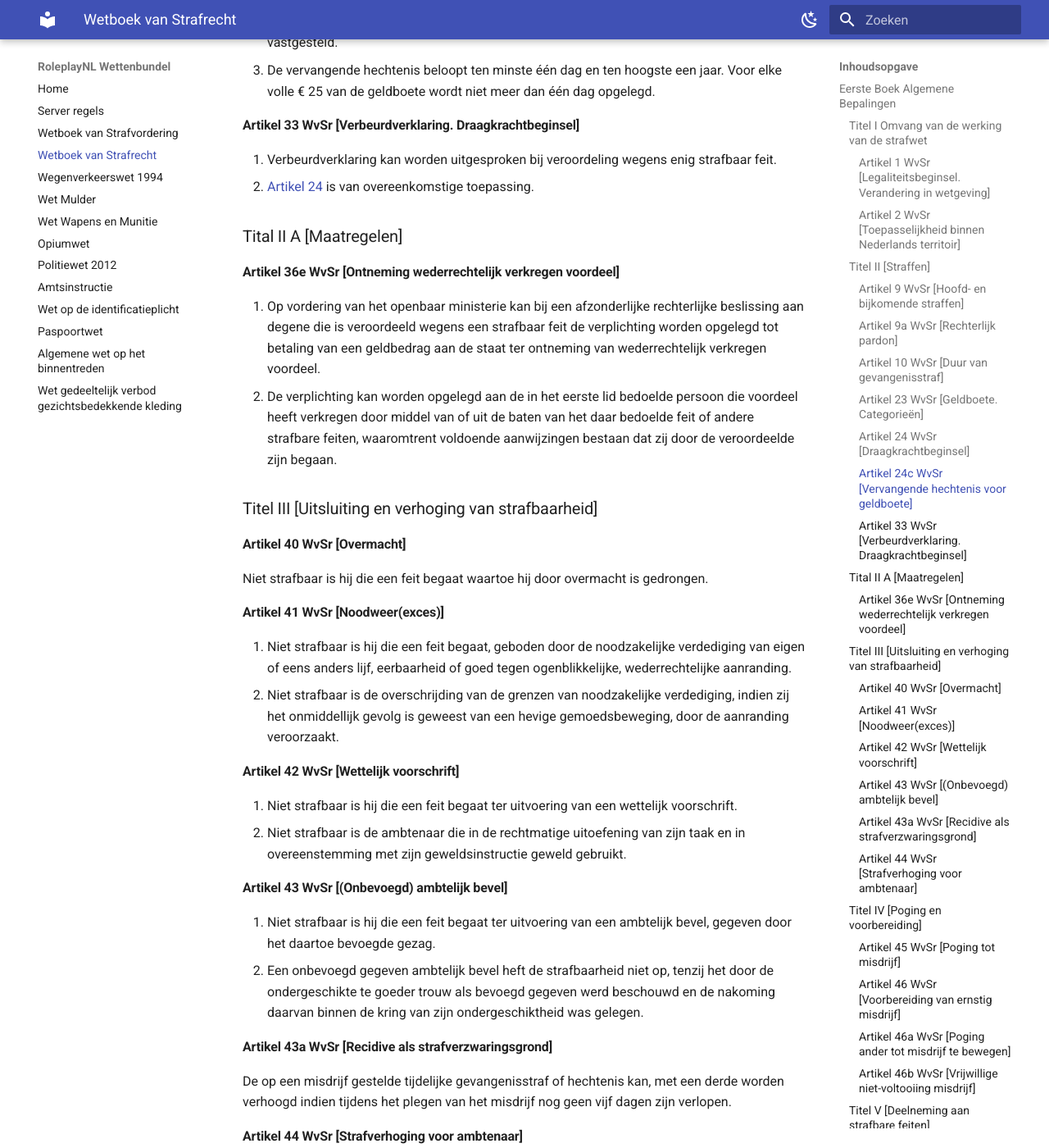
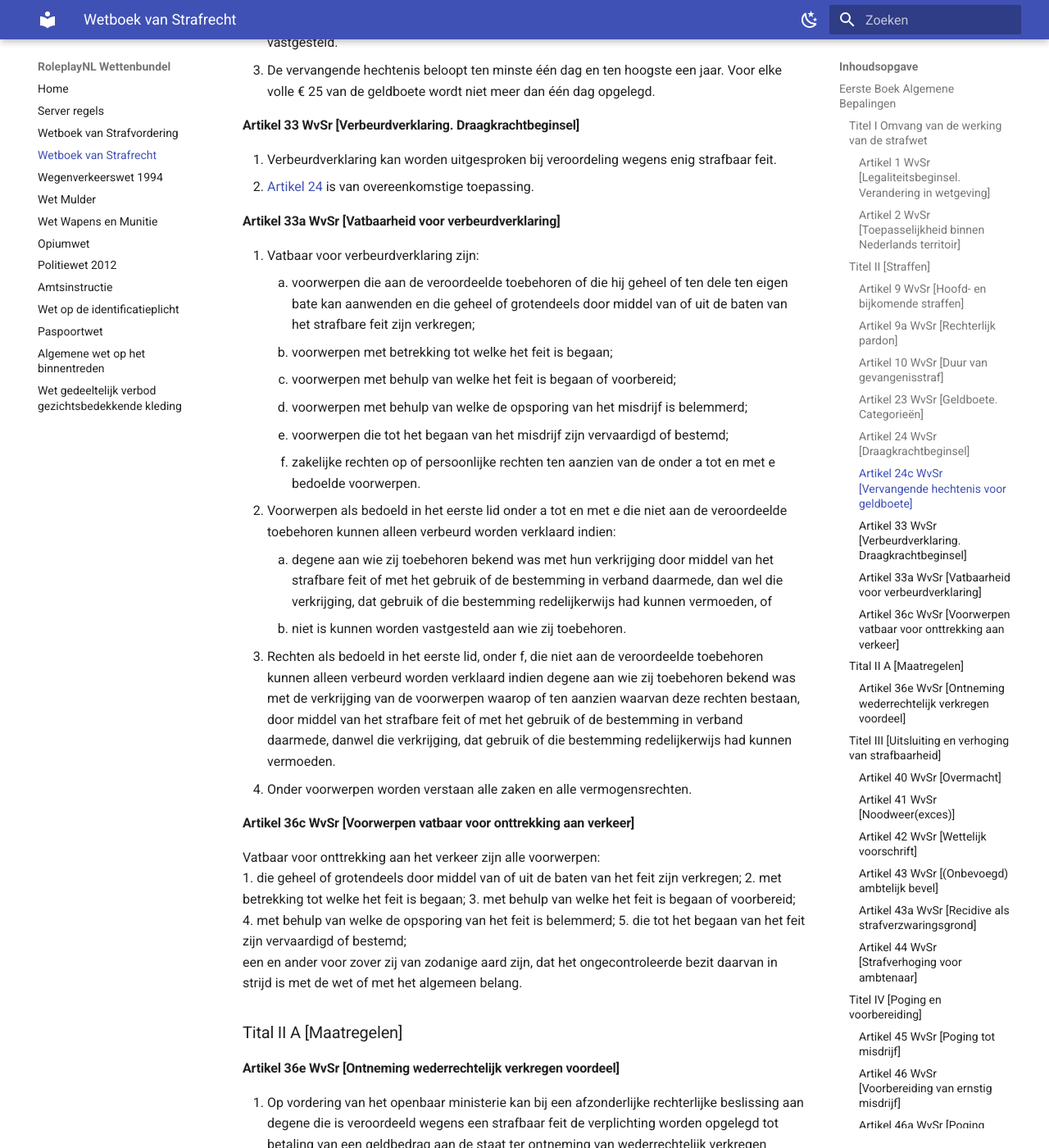
Before and after one commit to EnriqueFernandez20/FutureRP-Wettenbundel, an MkDocs documentation site: the page built from docs/wetboek-van-strafrecht.md, in a window 1280 px wide and 1400 px high, scrolled down 2574 px. Shown: the whole window at 82% size. Built offline with MkDocs 1.6.1 and Material for MkDocs 9.7.7, drawn with Linux system fonts in a browser that asks for light colours.

Commit message:
wvsr/wvsv

```diff
--- a/docs/wetboek-van-strafrecht.md
+++ b/docs/wetboek-van-strafrecht.md
@@ -59,6 +59,29 @@ Bij de vaststelling van de geldboete wordt rekening gehouden met de draagkracht
 #### Artikel 33 WvSr [Verbeurdverklaring. Draagkrachtbeginsel]
 1. Verbeurdverklaring kan worden uitgesproken bij veroordeling wegens enig strafbaar feit.
 2. [Artikel 24](#artikel-24-wvsr-draagkrachtbeginsel) is van overeenkomstige toepassing.
+
+#### Artikel 33a WvSr [Vatbaarheid voor verbeurdverklaring]
+1. Vatbaar voor verbeurdverklaring zijn:
+    1. voorwerpen die aan de veroordeelde toebehoren of die hij geheel of ten dele ten eigen bate kan aanwenden en die geheel of grotendeels door middel van of uit de baten van het strafbare feit zijn verkregen;
+    2. voorwerpen met betrekking tot welke het feit is begaan;
+    3. voorwerpen met behulp van welke het feit is begaan of voorbereid;
+    4. voorwerpen met behulp van welke de opsporing van het misdrijf is belemmerd;
+    5. voorwerpen die tot het begaan van het misdrijf zijn vervaardigd of bestemd;
+    6. zakelijke rechten op of persoonlijke rechten ten aanzien van de onder a tot en met e bedoelde voorwerpen.
+2. Voorwerpen als bedoeld in het eerste lid onder a tot en met e die niet aan de veroordeelde toebehoren kunnen alleen verbeurd worden verklaard indien:
+    1. degene aan wie zij toebehoren bekend was met hun verkrijging door middel van het strafbare feit of met het gebruik of de bestemming in verband daarmede, dan wel die verkrijging, dat gebruik of die bestemming redelijkerwijs had kunnen vermoeden, of
+    2. niet is kunnen worden vastgesteld aan wie zij toebehoren.
+3. Rechten als bedoeld in het eerste lid, onder f, die niet aan de veroordeelde toebehoren kunnen alleen verbeurd worden verklaard indien degene aan wie zij toebehoren bekend was met de verkrijging van de voorwerpen waarop of ten aanzien waarvan deze rechten bestaan, door middel van het strafbare feit of met het gebruik of de bestemming in verband daarmede, danwel die verkrijging, dat gebruik of die bestemming redelijkerwijs had kunnen vermoeden.
+4. Onder voorwerpen worden verstaan alle zaken en alle vermogensrechten.
+
+#### Artikel 36c WvSr [Voorwerpen vatbaar voor onttrekking aan verkeer]
+Vatbaar voor onttrekking aan het verkeer zijn alle voorwerpen:
+1. die geheel of grotendeels door middel van of uit de baten van het feit zijn verkregen;
+2. met betrekking tot welke het feit is begaan;
+3. met behulp van welke het feit is begaan of voorbereid;
+4. met behulp van welke de opsporing van het feit is belemmerd;
+5. die tot het begaan van het feit zijn vervaardigd of bestemd;
+een en ander voor zover zij van zodanige aard zijn, dat het ongecontroleerde bezit daarvan in strijd is met de wet of met het algemeen belang.
 
 ### Tital II A [Maatregelen]
 #### Artikel 36e WvSr [Ontneming wederrechtelijk verkregen voordeel]
```
Also changed, not shown: docs/wetboek-van-strafvordering.md (+3 -0 lines).
